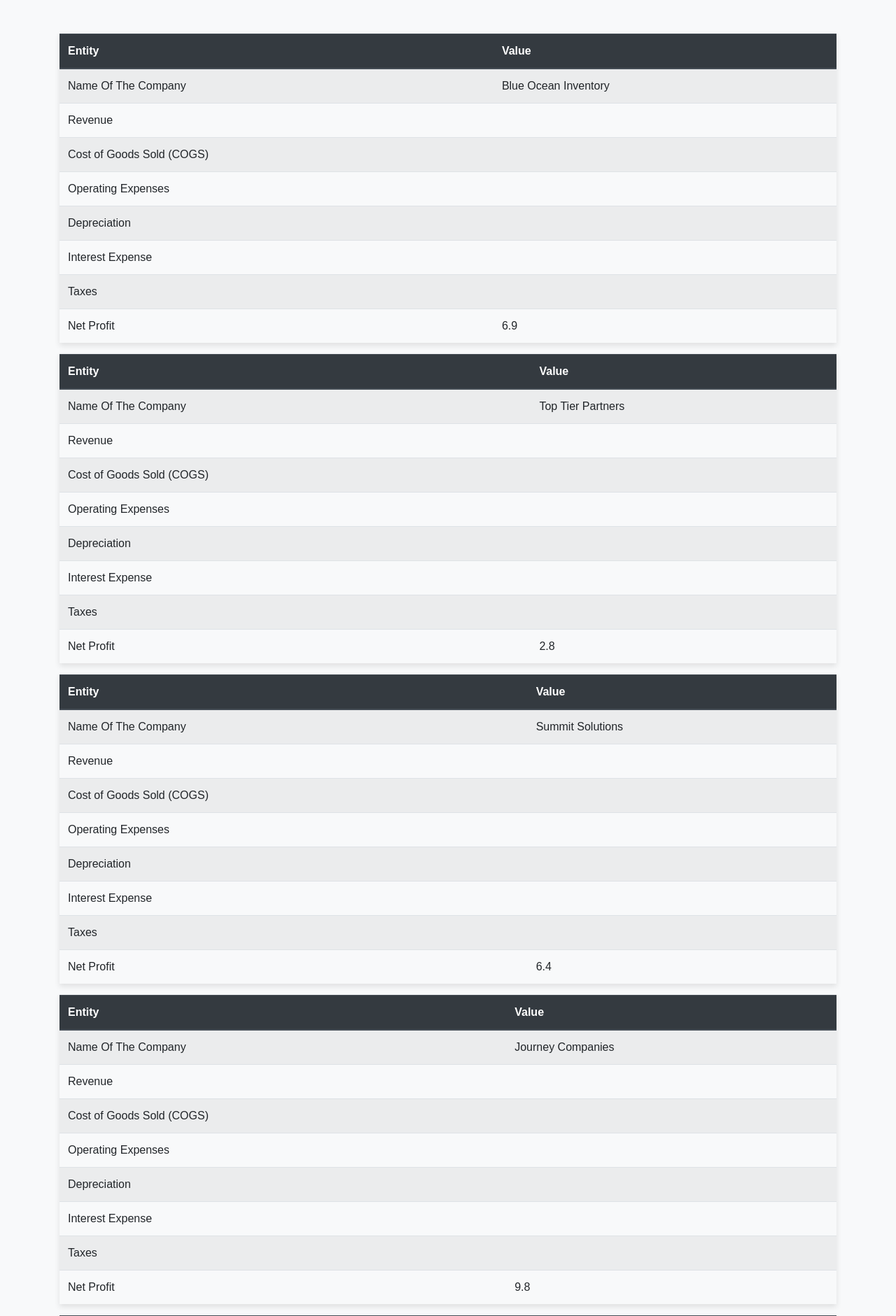
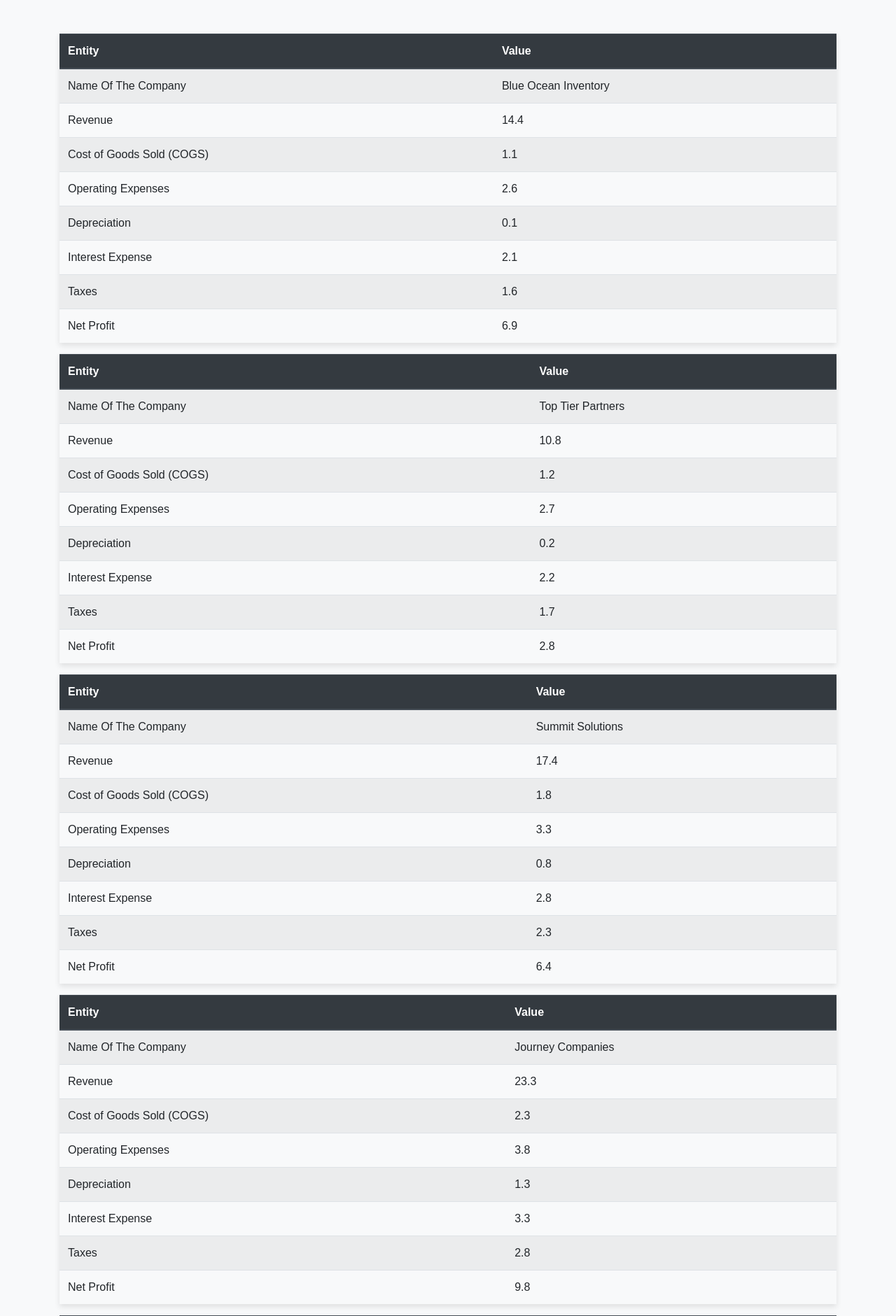
Before and after one commit to Dheeraj7474/ecom_website, a Django app: template store/templates/details.html in a window 1280 px wide. Shown: the top 1881 px of the page at 70% size. Run offline with Django 3.2, Linux system fonts and the light colour scheme; the template is opened without the code that fills it: values that come from a table or form of the project are taken from there, others are empty; data comes from the database, SQL or seed files in the repository; both versions use the stored data as it was after the commit; some libraries are stand-ins or nearby versions.

Commit message:
adding new fields

```diff
--- a/store/models/product.py
+++ b/store/models/product.py
@@ -3,6 +3,12 @@ from .category import Category
 class Products(models.Model):
     name = models.CharField(max_length=60)
     price= models.IntegerField(default=0)
+    revenue = models.IntegerField(default=0)
+    cogs = models.IntegerField(default=0)
+    op_exp = models.IntegerField(default=0)
+    dep = models.IntegerField(default=0)
+    interest_exp = models.IntegerField(default=0)
+    taxes = models.IntegerField(default=0)
     category= models.ForeignKey(Category,on_delete=models.CASCADE,default=1 )
     description= models.CharField(max_length=250, default='', blank=True, null= True)
     image= models.ImageField(upload_to='uploads/products/')
--- a/store/templates/details.html
+++ b/store/templates/details.html
@@ -40,27 +40,27 @@
                         </tr>
                         <tr>
                             <td>Revenue</td>
-                            <td></td>
+                            <td>{{product.revenue|floatformat:1}}</td>
                         </tr>
                         <tr>
                             <td>Cost of Goods Sold (COGS)</td>
-                            <td></td>
+                            <td>{{product.cogs}}</td>
                         </tr>
                         <tr>
                             <td>Operating Expenses</td>
-                            <td></td>
+                            <td>{{product.op_exp}}</td>
                         </tr>
                         <tr>
                             <td>Depreciation</td>
-                            <td></td>
+                            <td>{{product.dep|floatformat:1}}</td>
                         </tr>
                         <tr>
                             <td>Interest Expense</td>
-                            <td></td>
+                            <td>{{product.interest_exp}}</td>
                         </tr>
                         <tr>
                             <td>Taxes</td>
-                            <td></td>
+                            <td>{{product.taxes|floatformat:1}}</td>
                         </tr>
                         <tr>
                             <td>Net Profit</td>
```
Also changed, not shown: db.sqlite3, store/migrations/0007_products_cogs_products_dep_products_interest_exp_and_more.py (added).
